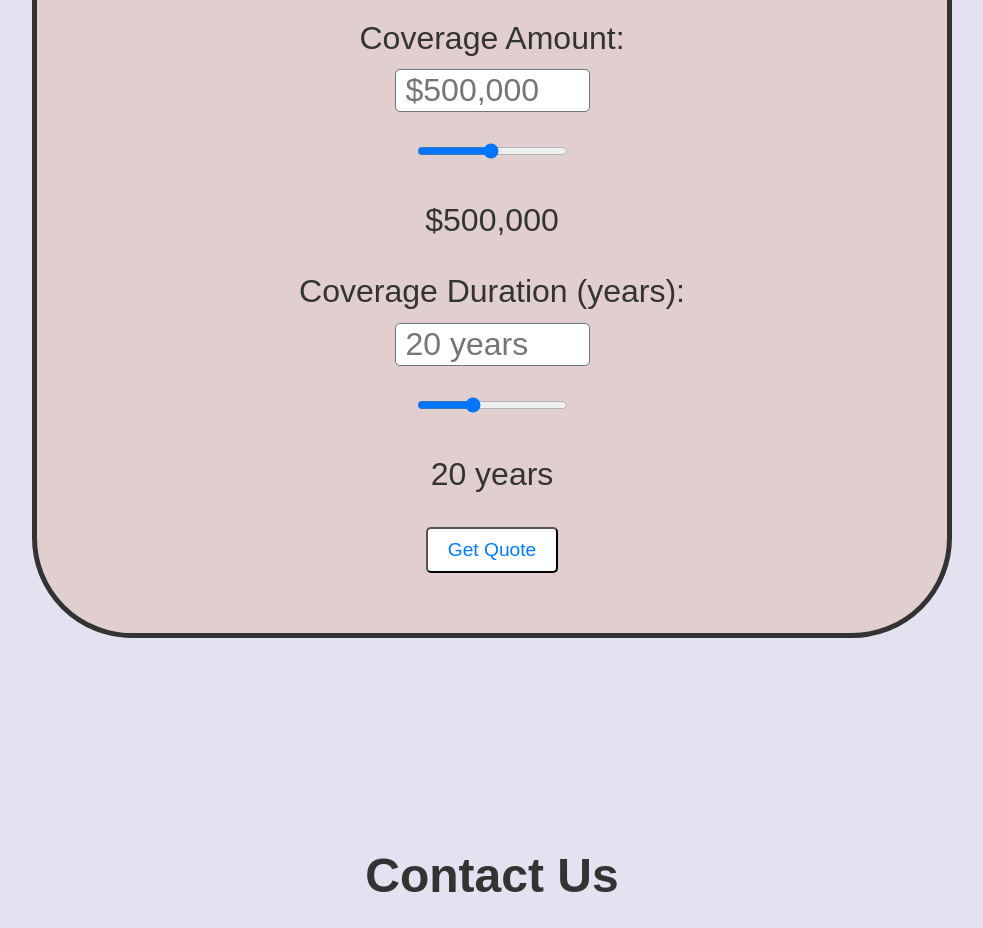
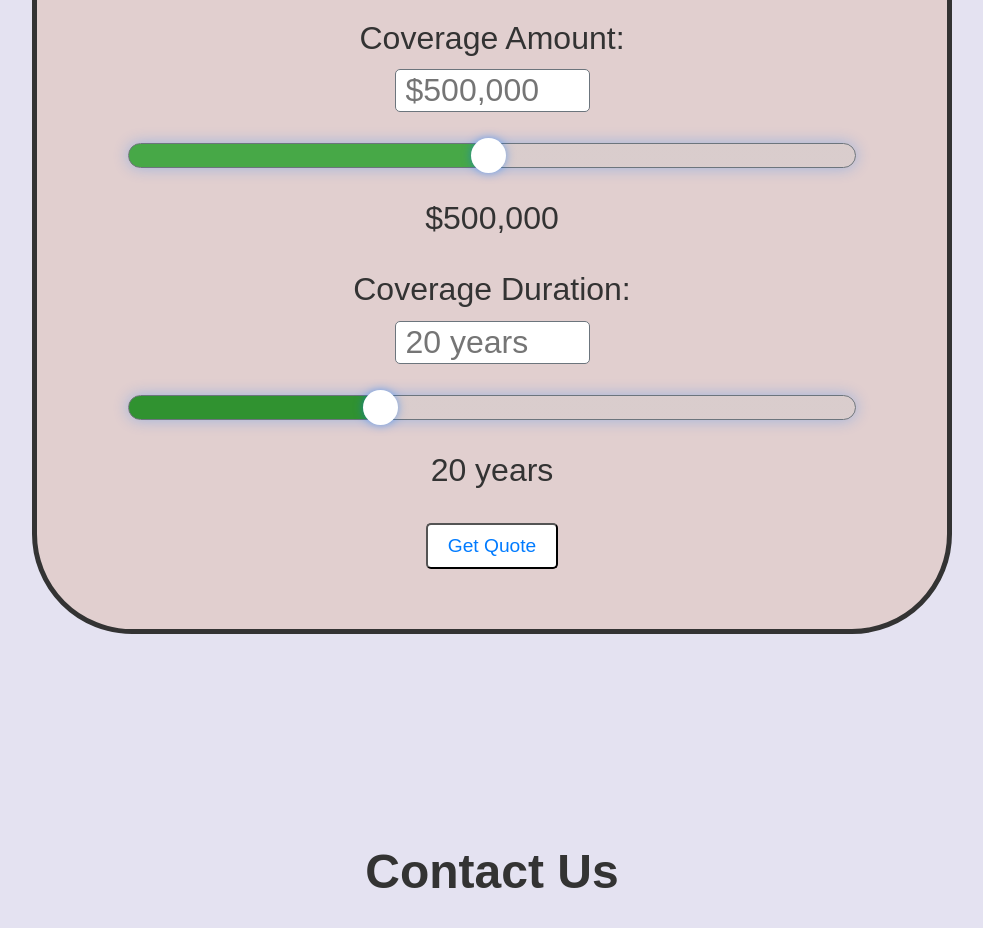
Before and after one commit to theBRADwasGREAT/my-insurance-website, a plain HTML site: page index.html in a window 1280 px wide. Shown: the part 2300-3228 px from the top of the page, without its empty margins (148-1131 px from the left). Drawn offline with Linux system fonts and the light colour scheme.

Commit message:
slide bar mods

```diff
--- a/index.html
+++ b/index.html
@@ -71,7 +71,7 @@
                           </div>
                         </div>
                         <div id="coverage-duration" class="form-group">
-                          <label for="coverage-duration-slider">Coverage Duration (years):</label>
+                          <label for="coverage-duration-slider">Coverage Duration:</label>
                           <div id="duration-manual-input" class="form-group">
                             <input type="text" id="duration-manual" class="manual-input" name="duration-manual" placeholder="20 years">
                           </div>
--- a/script.js
+++ b/script.js
@@ -59,6 +59,39 @@ coverageSlider.addEventListener('input', function() {
     coverageOutput.textContent = coverageManual.value;
 });
 
+// slidebar color change function
+function updateSliderColor(slider) {
+    const value = (slider.value - slider.min) / (slider.max - slider.min) * 100;
+    const glowIntensity = (value) / 100 * 30;
+
+    const transitionPoint = value;
+
+    // Dark green (0, 100, 0) to light green (144, 238, 144)
+    const r = Math.min(144, Math.round((144 * transitionPoint) / 100));
+    const g = Math.min(238, Math.round(100 + (138 * transitionPoint) / 100));
+    const b = Math.min(144, Math.round((144 * transitionPoint) / 100));
+
+    const activeColor = `rgba(${r}, ${g}, ${b}, 1)`;
+    const inactiveColor = 'rgba(200, 200, 200, 0.3)';
+
+    slider.style.background = `linear-gradient(to right,
+        ${activeColor} 0%,
+        ${activeColor} ${value}%,
+        ${inactiveColor} ${value}%,
+        ${inactiveColor} 100%)`;
+    slider.style.boxShadow = `${value}% 0 ${glowIntensity}px ${activeColor}`;
+}
+
+
+const sliders = document.querySelectorAll('input[type="range"]');
+sliders.forEach(slider => {
+    slider.addEventListener('input', function() {
+        updateSliderColor(this);
+    });
+    updateSliderColor(slider);
+});
+
+
 // Handles manual form submission for duration
 
 const durationManual = document.getElementById('duration-manual');
--- a/style.css
+++ b/style.css
@@ -140,9 +140,44 @@ p {
   font-size: 2rem;
 }
 
+.coverage-input,
+.duration-input {
+  width: 80%;
+  margin: 0 auto;
+}
+
 input[type="range"] {
+  -webkit-appearance: none;
   width: 100%;
+  height: 25px;
+  background: linear-gradient(to right, #00c6ff, #0072ff);
+  outline: none;
+  border-radius: 15px;
+  box-shadow: 0 0 15px rgba(0, 114, 255, 0.3);
 }
+
+input[type="range"]::-webkit-slider-thumb {
+  -webkit-appearance: none;
+  appearance: none;
+  width: 35px;
+  height: 35px;
+  background: #fff;
+  cursor: pointer;
+  border-radius: 50%;
+  box-shadow: 0 0 10px rgba(0, 114, 255, 0.5);
+  transition: all 0.3s ease-in-out;
+}
+
+input[type="range"]::-moz-range-thumb {
+  width: 35px;
+  height: 35px;
+  background: #fff;
+  cursor: pointer;
+  border-radius: 50%;
+  box-shadow: 0 0 10px rgba(0, 114, 255, 0.5);
+  transition: all 0.3s ease-in-out;
+}
+
 
 .manual-input {
   height: 43px;
```
